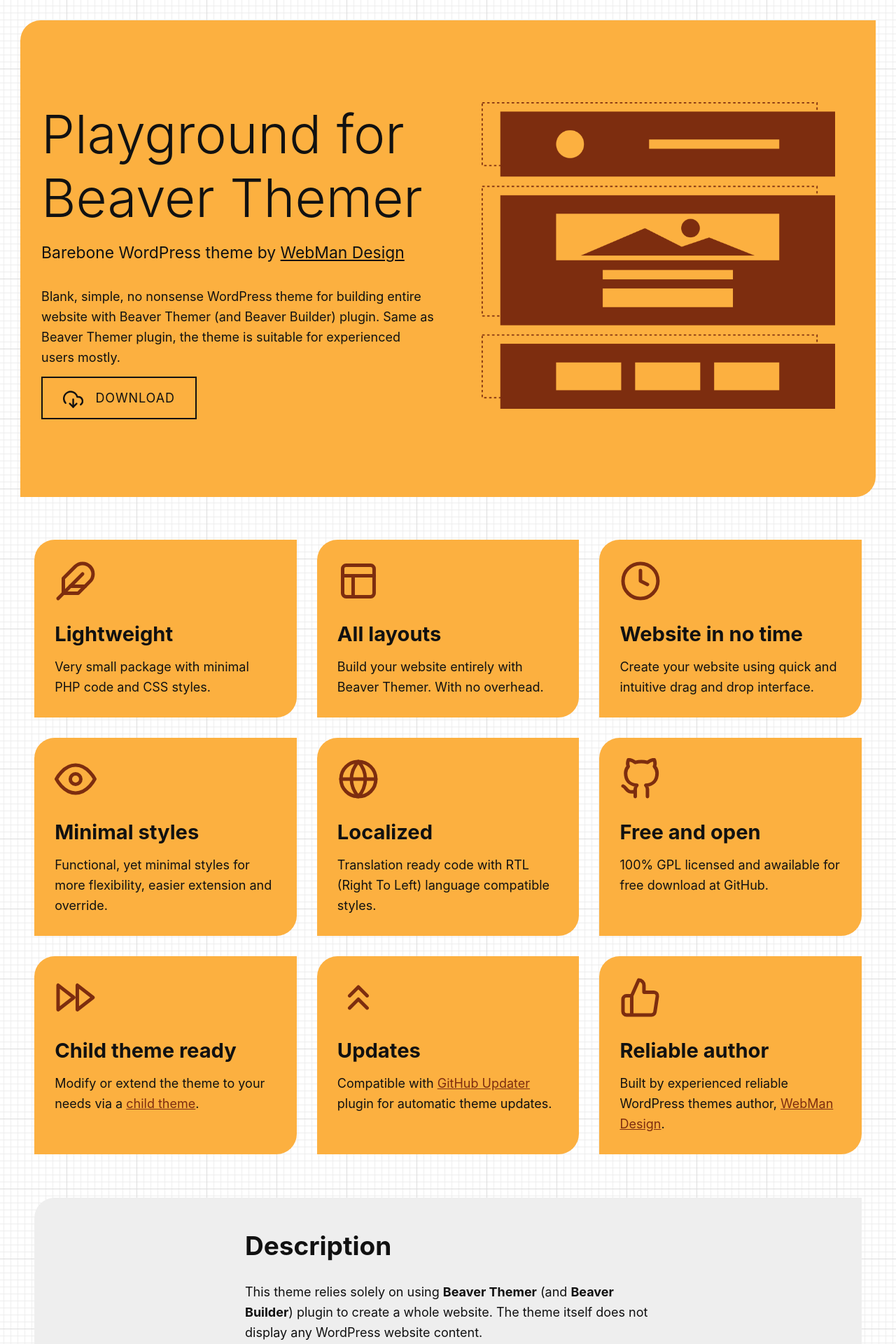
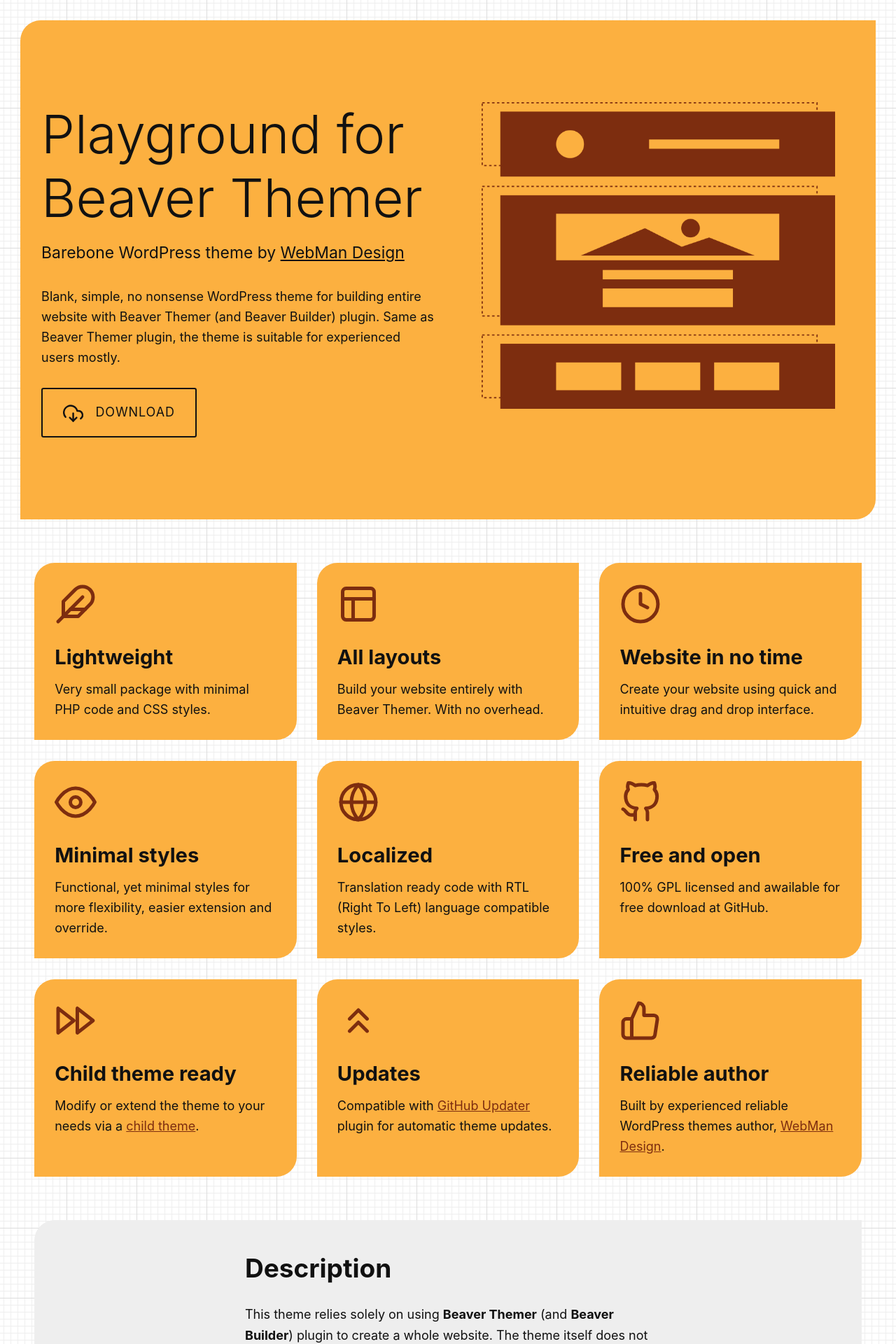
Before and after one commit to webmandesign/playground-for-beaver-themer, a Jekyll site: the page built from index.md, in a window 1280 px wide. Shown: the top 1920 px of the page at 70% size. Built offline with Jekyll 4.4.1, drawn with Linux system fonts in a browser that asks for light colours.

Commit message:
* Updating content * Updating styles

```diff
--- a/_includes/button-download.html
+++ b/_includes/button-download.html
@@ -1,4 +1,4 @@
-<a href="" class="button">
+<a href="download/playground-for-beaver-themer.zip" class="button">
 	{% include svg/download-cloud.svg %}
 	Download<span class="screen-reader-text"> "Playground for Beaver Themer" WordPress theme</span>
 </a>
--- a/_sass/base/__classes.scss
+++ b/_sass/base/__classes.scss
@@ -66,17 +66,19 @@
 }
 
 .button {
+	display: inline-block;
 	padding: 1em 1.618em;
 	text-decoration: none;
 	text-transform: uppercase;
 	letter-spacing: .05em;
 	border: 2px solid;
+	border-radius: .181em;
 	transition: box-shadow .3s;
 
 	&:hover,
 	&:focus,
 	&:active {
-		box-shadow: inset 0 -2px 0;
+		box-shadow: inset 0 -.181em 0;
 	}
 
 	svg {
--- a/_sass/content/__section.scss
+++ b/_sass/content/__section.scss
@@ -13,6 +13,7 @@
 }
 
 .download {
+	text-align: center;
 	background: #7d2d0f;
 	color: #fff;
 
```
Also changed, not shown: 1 other file.
